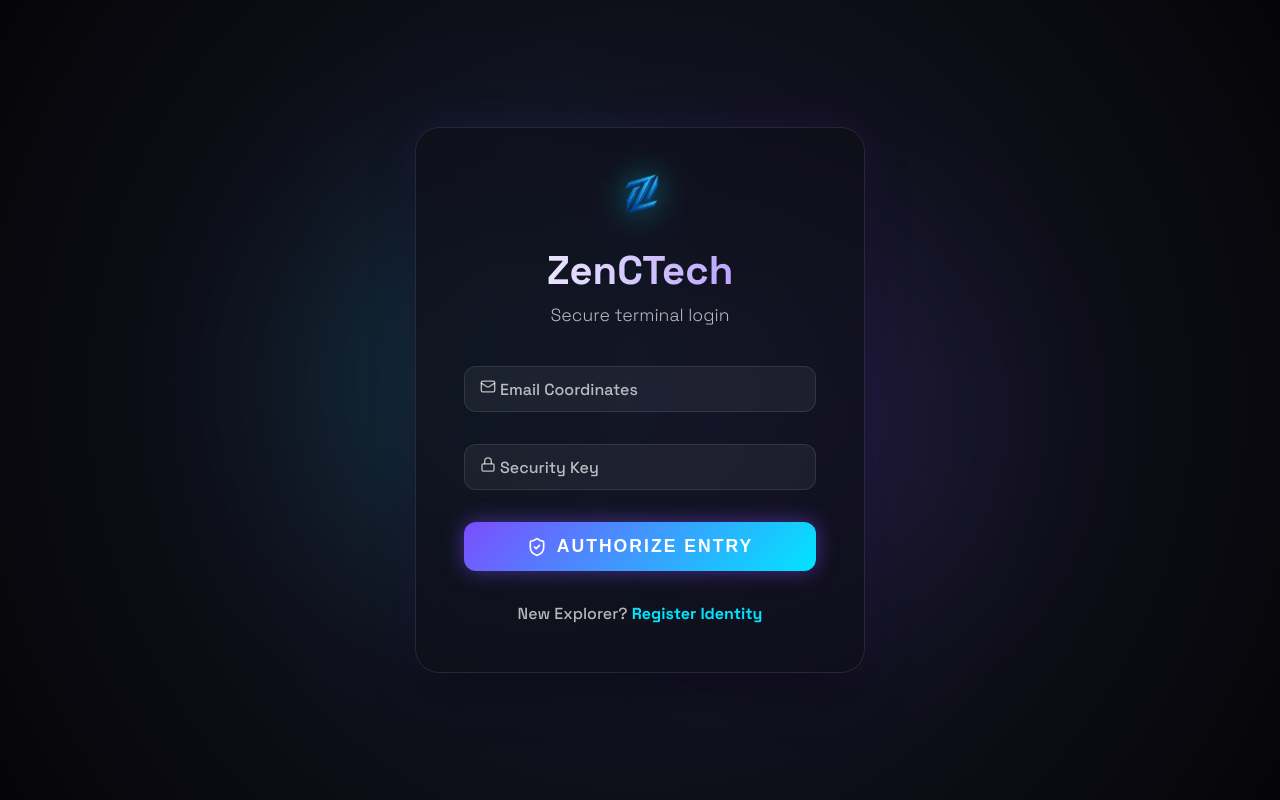
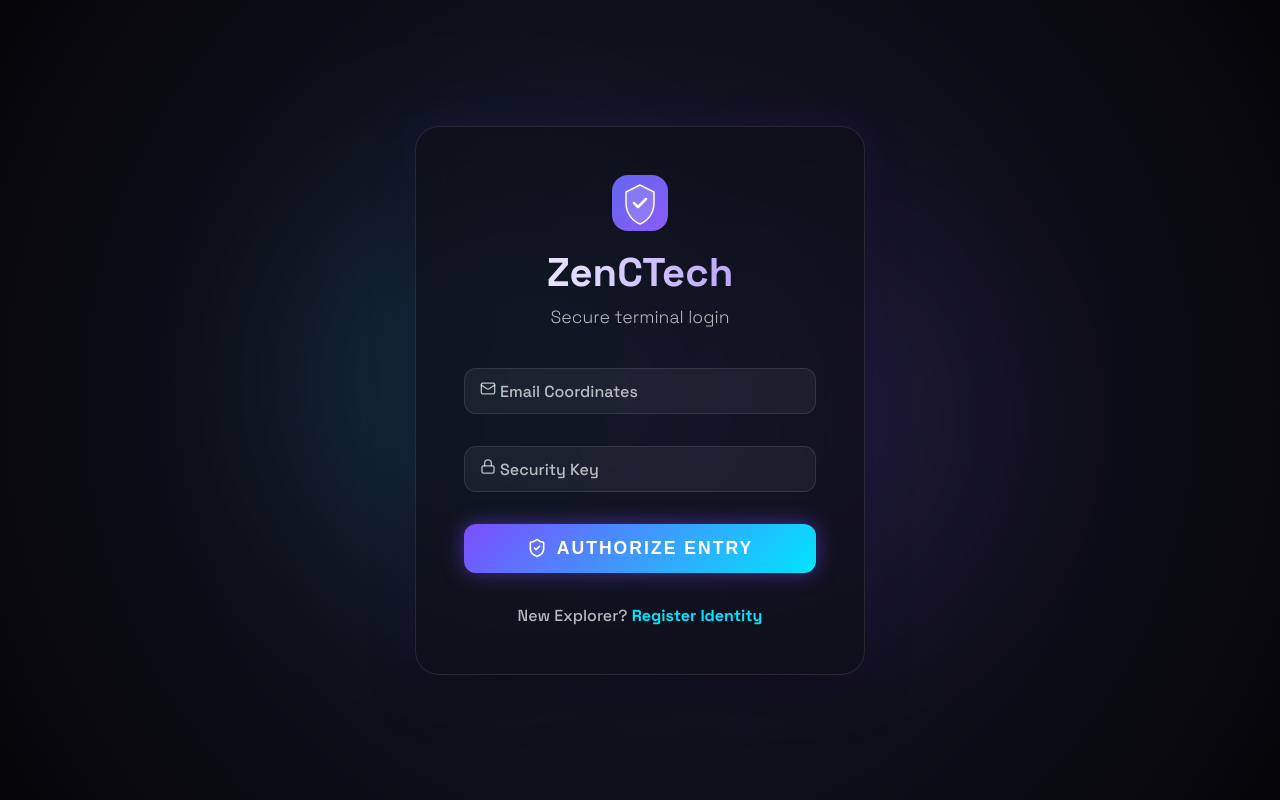
Before and after one commit to vishnukallam/LoginSignin, a React (Vite) app in the folder frontend/: page /login in a window 1280 px wide. Built offline with nearby package versions, Linux system fonts and the light colour scheme.

Commit message:
Update Login.jsx

```diff
--- a/frontend/src/pages/Login.jsx
+++ b/frontend/src/pages/Login.jsx
@@ -2,17 +2,25 @@ import React, { useState } from 'react';
 import { Link, useNavigate } from 'react-router-dom';
 import axios from 'axios';
 import toast from 'react-hot-toast';
-import { ShieldCheck, Mail, Lock, LogIn } from 'lucide-react';
+import { ShieldCheck, Mail, Lock } from 'lucide-react';
 import { motion } from 'framer-motion';
 
-import logo from '../assets/logo.png';
+const Logo = () => (
+  <svg width="56" height="56" viewBox="0 0 56 56" fill="none" xmlns="http://www.w3.org/2000/svg">
+    <rect width="56" height="56" rx="16" fill="url(#grad)" />
+    <path d="M28 10L14 17v11c0 9.4 5.9 18.1 14 21 8.1-2.9 14-11.6 14-21V17L28 10z" fill="white" fillOpacity="0.15" stroke="white" strokeWidth="1.5"/>
+    <path d="M22 28l4 4 8-8" stroke="white" strokeWidth="2.5" strokeLinecap="round" strokeLinejoin="round"/>
+    <defs>
+      <linearGradient id="grad" x1="0" y1="0" x2="56" y2="56" gradientUnits="userSpaceOnUse">
+        <stop stopColor="#6366f1"/>
+        <stop offset="1" stopColor="#8b5cf6"/>
+      </linearGradient>
+    </defs>
+  </svg>
+);
 
 const Login = () => {
-
-  const [formData, setFormData] = useState({
-    email: '',
-    password: ''
-  });
+  const [formData, setFormData] = useState({ email: '', password: '' });
   const [loading, setLoading] = useState(false);
   const navigate = useNavigate();
 
@@ -41,7 +49,6 @@ const Login = () => {
         <div className="nebula" style={{ top: '15%', right: '15%' }}></div>
         <div className="nebula" style={{ bottom: '15%', left: '15%', background: 'radial-gradient(circle, var(--secondary-glow) 0%, transparent 70%)' }}></div>
       </div>
-
       <motion.div
         initial={{ opacity: 0, scale: 0.9, rotateY: -10 }}
         animate={{ opacity: 1, scale: 1, rotateY: 0 }}
@@ -49,46 +56,26 @@ const Login = () => {
         className="anti-g-card"
       >
         <div className="logo-container">
-          <img src={logo} alt="ZenCTech Logo" className="app-logo" />
+          <Logo />
         </div>
         <h1>ZenCTech</h1>
-
         <p className="subtitle">Secure terminal login</p>
-
         <form onSubmit={handleSubmit}>
           <div className="floating-field">
-            <input
-              type="email"
-              name="email"
-              placeholder=" "
-              required
-              value={formData.email}
-              onChange={handleChange}
-            />
-            <label><Mail size={16} inline /> Email Coordinates</label>
+            <input type="email" name="email" placeholder=" " required value={formData.email} onChange={handleChange} />
+            <label><Mail size={16} /> Email Coordinates</label>
           </div>
-
           <div className="floating-field">
-            <input
-              type="password"
-              name="password"
-              placeholder=" "
-              required
-              value={formData.password}
-              onChange={handleChange}
-            />
-            <label><Lock size={16} inline /> Security Key</label>
+            <input type="password" name="password" placeholder=" " required value={formData.password} onChange={handleChange} />
+            <label><Lock size={16} /> Security Key</label>
           </div>
-
           <button type="submit" className="btn-launch" disabled={loading}>
             {loading ? <div className="spinner"></div> : <><ShieldCheck size={20} /> Authorize Entry</>}
           </button>
         </form>
-
         <p className="link-text">
           New Explorer? <Link to="/register">Register Identity</Link>
         </p>
-
       </motion.div>
     </div>
   );
```
